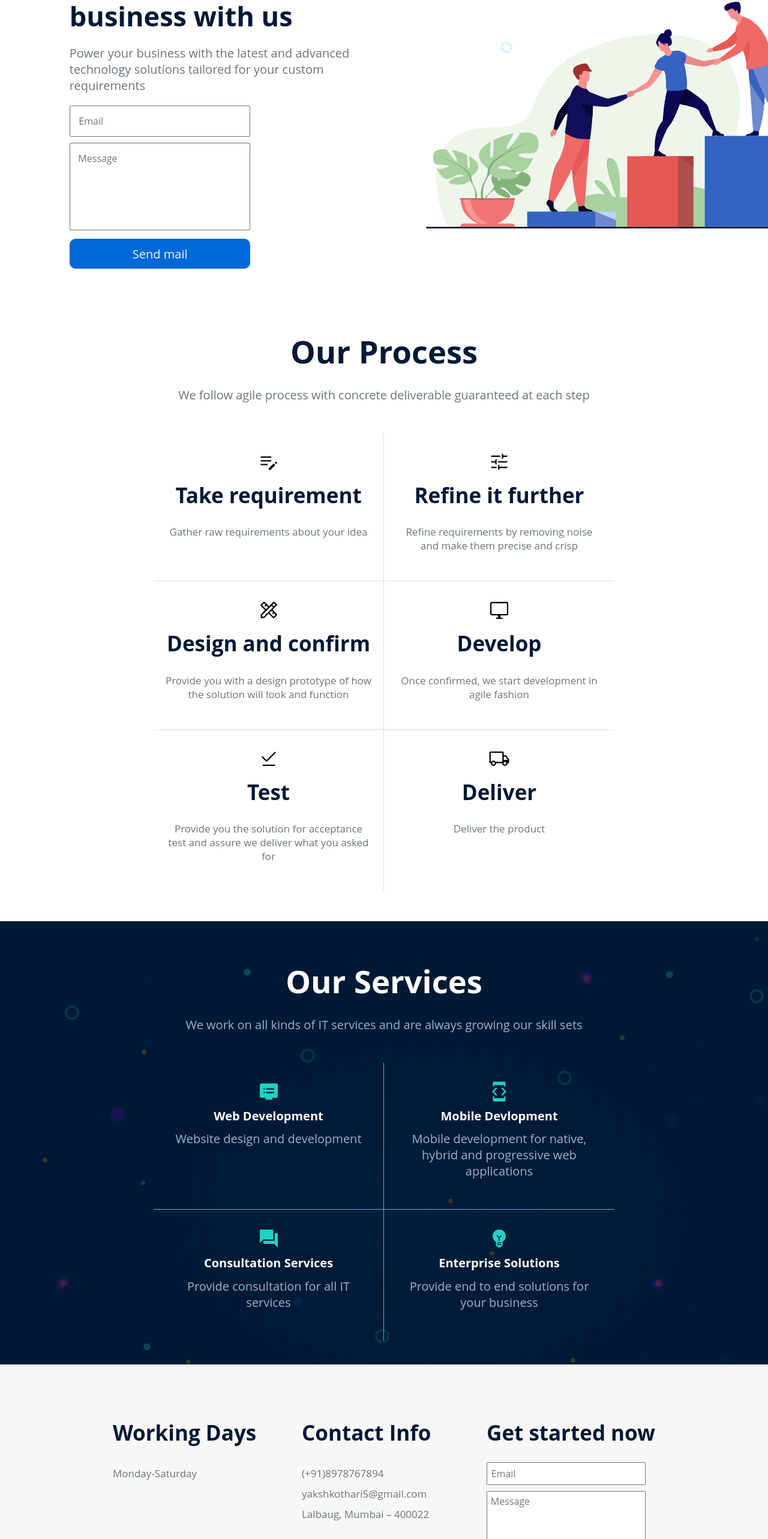
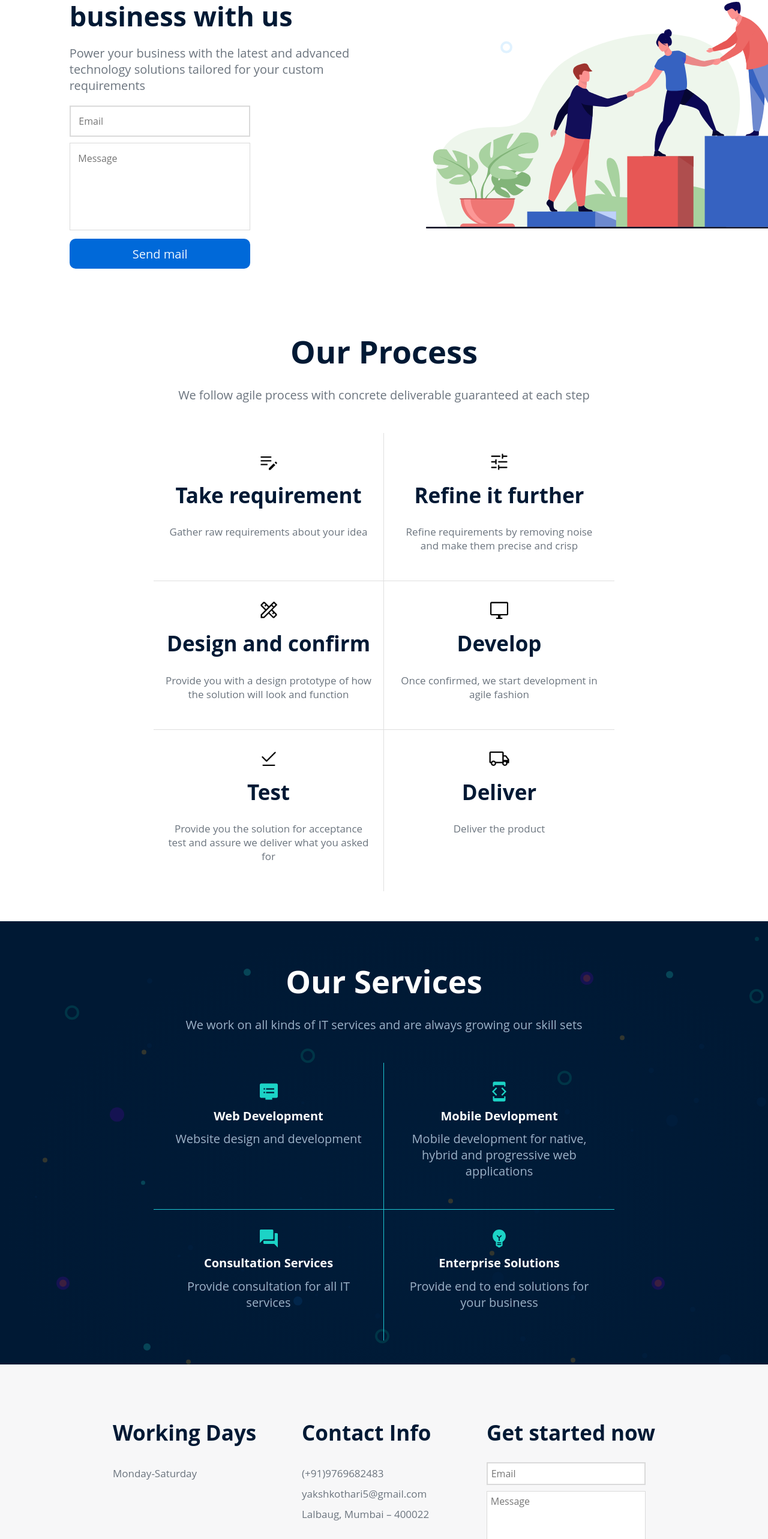
Before and after one commit to parvk/arihawebsite, a Next.js app: page / in a window 1280 px wide. Shown: the part 221-2787 px from the top of the page at 60% size. Built offline with nearby package versions, Linux system fonts and the light colour scheme.

Commit message:
Latest Updated

```diff
--- a/pages/index.jsx
+++ b/pages/index.jsx
@@ -244,7 +244,7 @@ export default function Home() {
           </div>
           <div className={styles.sectionContactInfo}>
             <h4 className={styles.sectionFiveCommonHeader}>Contact Info</h4>
-            <p className={styles.sectionFiveCommonSubHeader}>(+91)8978767894</p>
+            <p className={styles.sectionFiveCommonSubHeader}>(+91)9769682483</p>
             <p className={styles.sectionFiveCommonSubHeader}>
               yakshkothari5@gmail.com
             </p>
--- a/pages/index.module.css
+++ b/pages/index.module.css
@@ -95,6 +95,8 @@
   color: #6b747e;
   font-size: medium;
   font-family: "Open Sans", Sans-serif;
+  border-color: #dadada;
+  border-style: solid;
   /* border-radius: 10px; */
 }
 
@@ -106,6 +108,7 @@
   resize: none;
   padding: 2%;
   color: #6b747e;
+  border-color: #dadada;
   font-size: medium;
   font-family: "Open Sans", Sans-serif;
   margin-top: 10px;
@@ -379,6 +382,8 @@
   width: 265px;
   padding: 2%;
   color: #6b747e;
+  border-color: #dadada;
+  border-style: solid;
   font-size: medium;
   font-family: "Open Sans", Sans-serif;
 }
@@ -389,6 +394,8 @@
   resize: none;
   padding: 2%;
   color: #6b747e;
+  border-color: #dadada;
+  border-style: solid;
   font-size: medium;
   font-family: "Open Sans", Sans-serif;
   margin-top: 10px;
```
